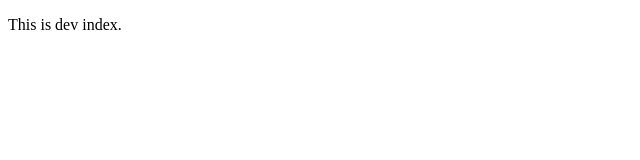
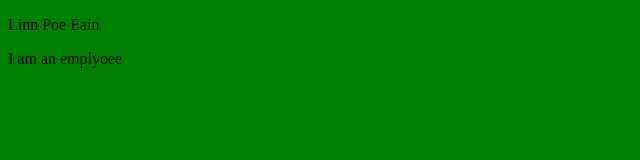
Before and after one commit to LinnpoeEain/project-2, a plain HTML site: page index.html in a window 1280 px wide. Shown: the whole page, without its empty margins (0-640 px from the left). Drawn offline with Linux system fonts and the light colour scheme.

Commit message:
new update

```diff
--- a/index.html
+++ b/index.html
@@ -5,8 +5,14 @@
     <meta http-equiv="X-UA-Compatible" content="IE=edge">
     <meta name="viewport" content="width=device-width, initial-scale=1.0">
     <title>Document</title>
+    <style>
+        body{
+            background-color: green;
+        }
+    </style>
 </head>
 <body>
-    <p>This is dev index.</p>
+    <p>Linn Poe Eain</p>
+    <p>I am an emplyoee</p>
 </body>
 </html>
```
